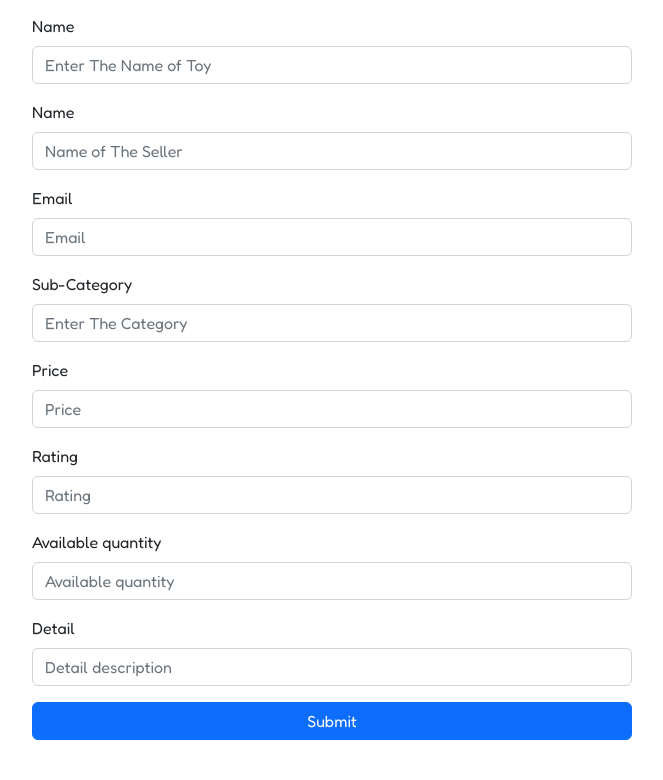
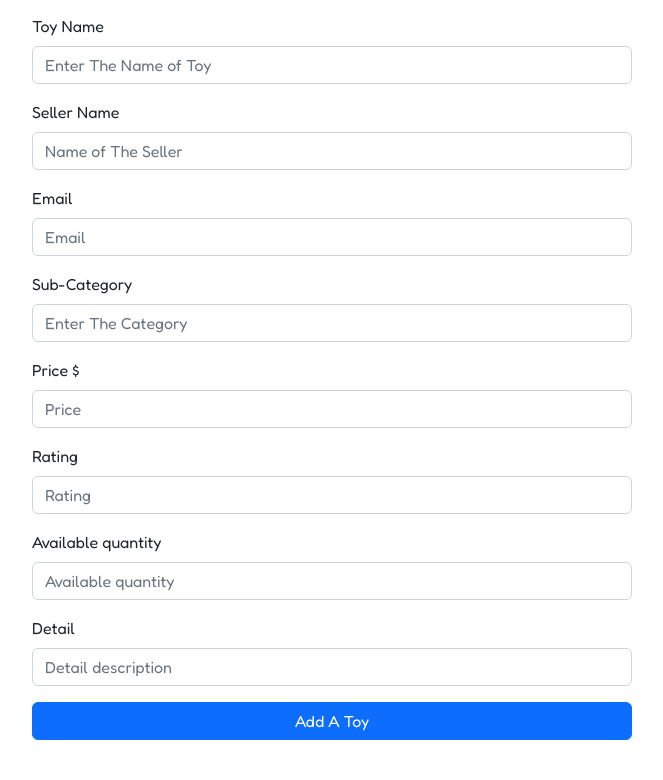
Before and after one commit to numanrahi/toy-verse-client, a React (Vite) app: page /addatoy in a window 1280 px wide. Shown: the part 240-1020 px from the top of the page, without its empty margins (308-971 px from the left). Built offline with nearby package versions, Linux system fonts and the light colour scheme; no server answers.

Commit message:
send toy data to the server and store in the mongodb added

```diff
--- a/src/components/AddAToy/AddAToy.jsx
+++ b/src/components/AddAToy/AddAToy.jsx
@@ -1,53 +1,92 @@
 import React from 'react';
 import { Button, Form } from 'react-bootstrap';
 import useTitle from '../../hooks/useTitle';
+import Swal from 'sweetalert2';
 
 const AddAToy = () => {
     useTitle('Add A Toy')
+
+    const handleAddToy = event => {
+        event.preventDefault();
+        const form = event.target;
+        const url = form.url.value;
+        const toyName = form.toyName.value;
+        const sellerName = form.sellerName.value;
+        const email = form.email.value;
+        const category = form.category.value;
+        const price = form.price.value;
+        const rating = form.rating.value;
+        const quantity = form.quantity.value;
+        const details = form.details.value;
+
+        const newToy = { url, toyName, sellerName, email, category, price, rating, quantity, details }
+        console.log(newToy);
+
+        fetch('http://localhost:5000/toy',{
+            method: "POST",
+            headers: {
+                'content-type': 'application/json'
+            },
+            body: JSON.stringify(newToy)
+        })
+        .then(res=> res.json())
+        .then(data=> {
+            console.log(data);
+            if(data.insertedId){
+                Swal.fire({
+                    title: 'Success!',
+                    text: 'Toy added successfully',
+                    icon: 'success',
+                    confirmButtonText: 'Cool'
+                  })
+                  form.reset()
+            }
+        })
+    }
+
     return (
         <div>
             <div className='fs-2 m-2 '>Add a toy</div>
-            <Form>
+            <Form onSubmit={handleAddToy}>
                 <Form.Group className="mb-3 w-50 mx-auto" controlId="formBasicEmail">
                     <Form.Label>Photo URL</Form.Label>
-                    <Form.Control type="text" placeholder="Enter Photo of Toy" />
+                    <Form.Control type="text" name='url' placeholder="Enter Photo of Toy" />
                 </Form.Group>
                 <Form.Group className="mb-3 w-50 mx-auto" controlId="formBasicPassword">
-                    <Form.Label>Name</Form.Label>
-                    <Form.Control type="text" placeholder="Enter The Name of Toy" />
+                    <Form.Label>Toy Name</Form.Label>
+                    <Form.Control type="text" name='toyName' placeholder="Enter The Name of Toy" />
                 </Form.Group>
                 <Form.Group className="mb-3 w-50 mx-auto" controlId="formBasicPassword">
-                    <Form.Label>Name</Form.Label>
-                    <Form.Control type="text" placeholder="Name of The Seller" />
+                    <Form.Label>Seller Name</Form.Label>
+                    <Form.Control type="text" name='sellerName' placeholder="Name of The Seller" />
                 </Form.Group>
                 <Form.Group className="mb-3 w-50 mx-auto" controlId="formBasicPassword">
                     <Form.Label>Email</Form.Label>
-                    <Form.Control type="email" placeholder="Email" />
+                    <Form.Control type="email" name='email' placeholder="Email" />
                 </Form.Group>
                 <Form.Group className="mb-3 w-50 mx-auto" controlId="formBasicPassword">
                     <Form.Label>Sub-Category</Form.Label>
-                    <Form.Control type="text" placeholder="Enter The Category" />
+                    <Form.Control type="text" name='category' placeholder="Enter The Category" />
                 </Form.Group>
                 <Form.Group className="mb-3 w-50 mx-auto" controlId="formBasicPassword">
-                    <Form.Label>Price</Form.Label>
-                    <Form.Control type="text" placeholder="Price" />
+                    <Form.Label>Price $</Form.Label>
+                    <Form.Control type="text" name='price' placeholder="Price" />
                 </Form.Group>
                 <Form.Group className="mb-3 w-50 mx-auto" controlId="formBasicPassword">
                     <Form.Label>Rating</Form.Label>
-                    <Form.Control type="text" placeholder="Rating" />
+                    <Form.Control type="text" name='rating' placeholder="Rating" />
                 </Form.Group>
                 <Form.Group className="mb-3 w-50 mx-auto" controlId="formBasicPassword">
                     <Form.Label>Available quantity</Form.Label>
-                    <Form.Control type="number" placeholder="Available quantity" />
+                    <Form.Control type="number" name='quantity' placeholder="Available quantity" />
                 </Form.Group>
                 <Form.Group className="mb-3 w-50 mx-auto" controlId="formBasicPassword">
                     <Form.Label>Detail</Form.Label>
-                    <Form.Control type="text" placeholder="Detail description" />
+                    <Form.Control type="text" name='details' placeholder="Detail description" />
                 </Form.Group>
+
                 <div className='mx-auto text-center'>
-                    <Button className='w-50' variant="primary" type="submit">
-                        Submit
-                    </Button>
+                    <input type="submit" className='btn btn-primary text-center w-50' value="Add A Toy" />
                 </div>
             </Form>
             {/* <div className="md:flex mb-8">
```
